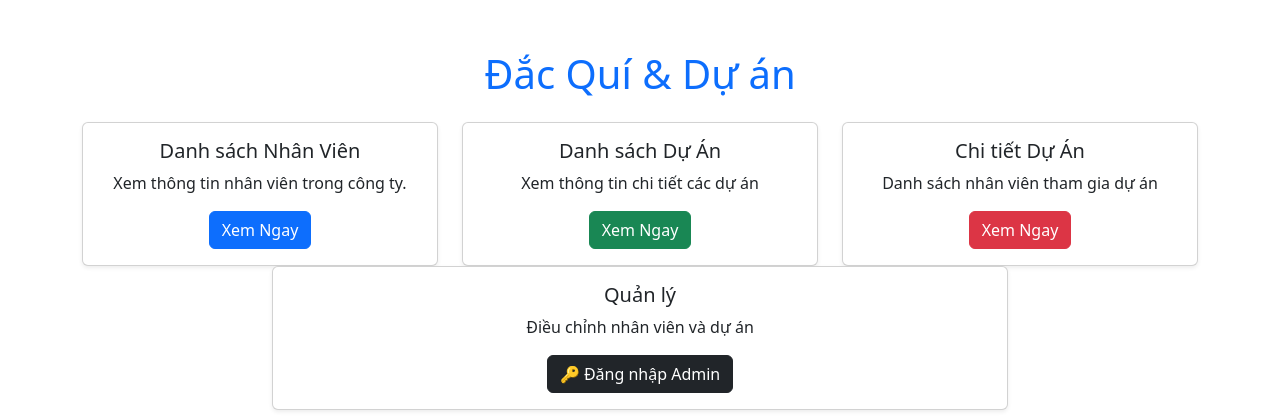
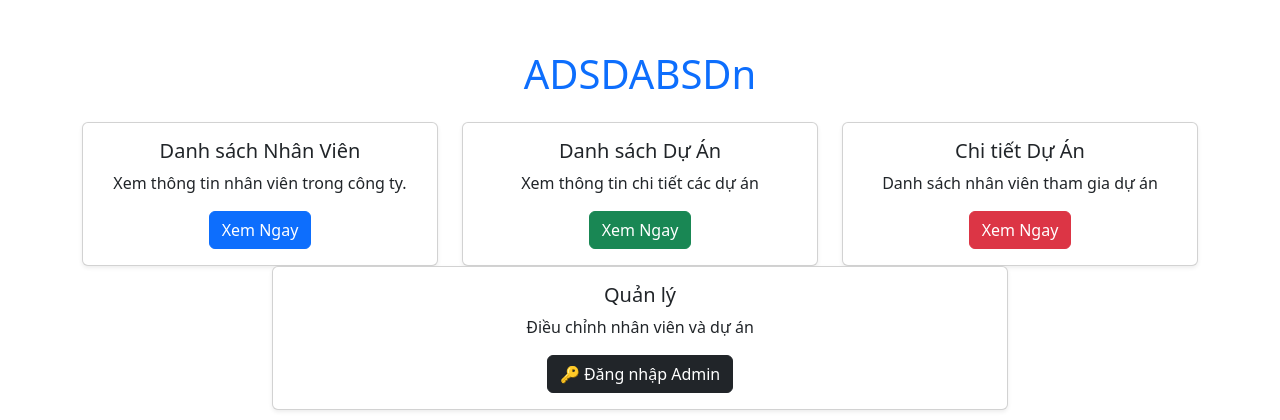
Before and after one commit to buidacqui/test, a Django app: page / in a window 1280 px wide. Shown: the top 420 px of the page. Run offline with Django 5.2, Linux system fonts and the light colour scheme.

Commit message:
testcommit

```diff
--- a/app/templates/app/home.html
+++ b/app/templates/app/home.html
@@ -12,7 +12,7 @@
 <body>
 
 <div class="container">
-    <h1 class="mb-4 text-primary">Đắc Quí & Dự án</h1>
+    <h1 class="mb-4 text-primary">ADSDABSDn</h1>
     <div class="row justify-content-center">
         <div class="col-md-4">
             <div class="card shadow-sm">
```
Also changed, not shown: 1 other file.
